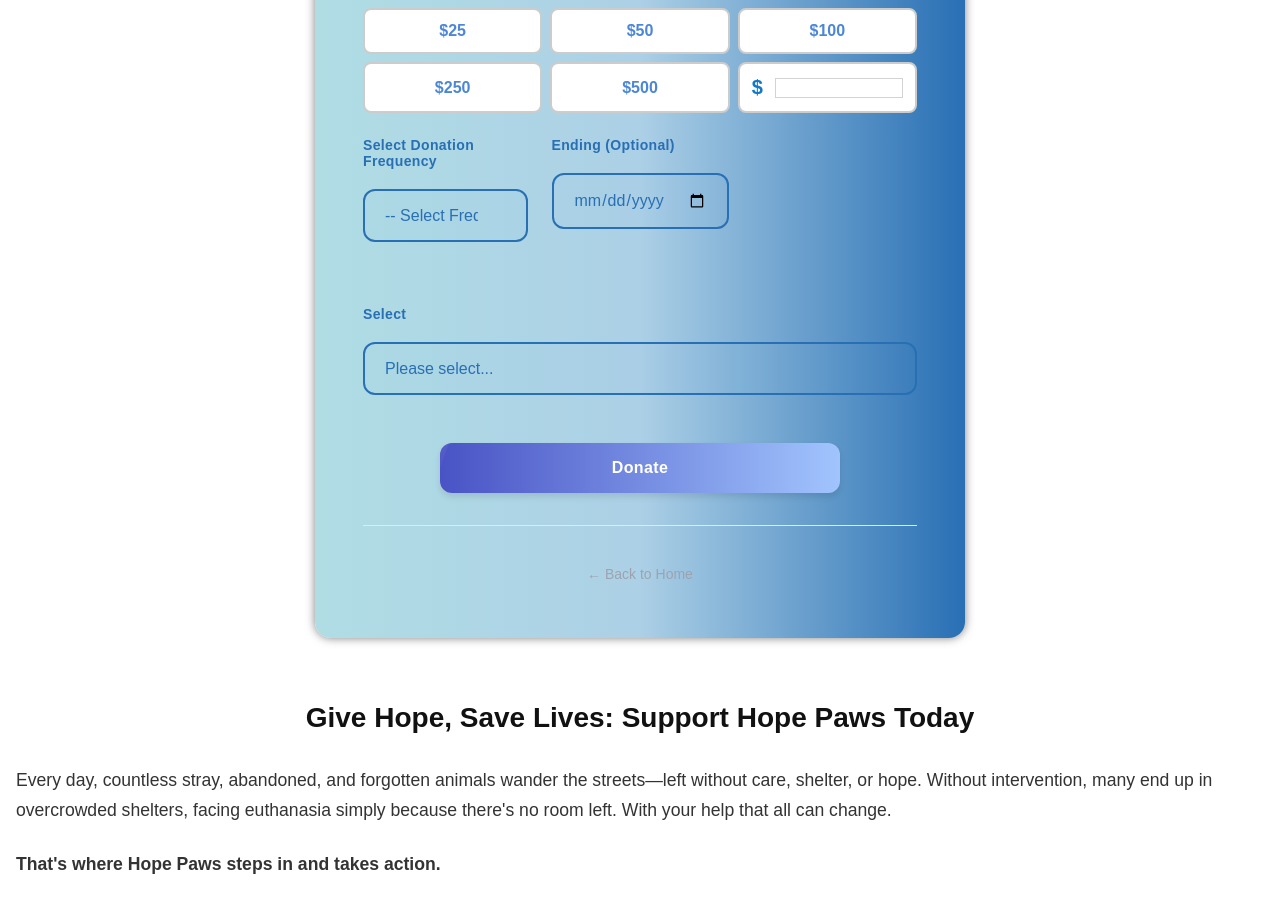
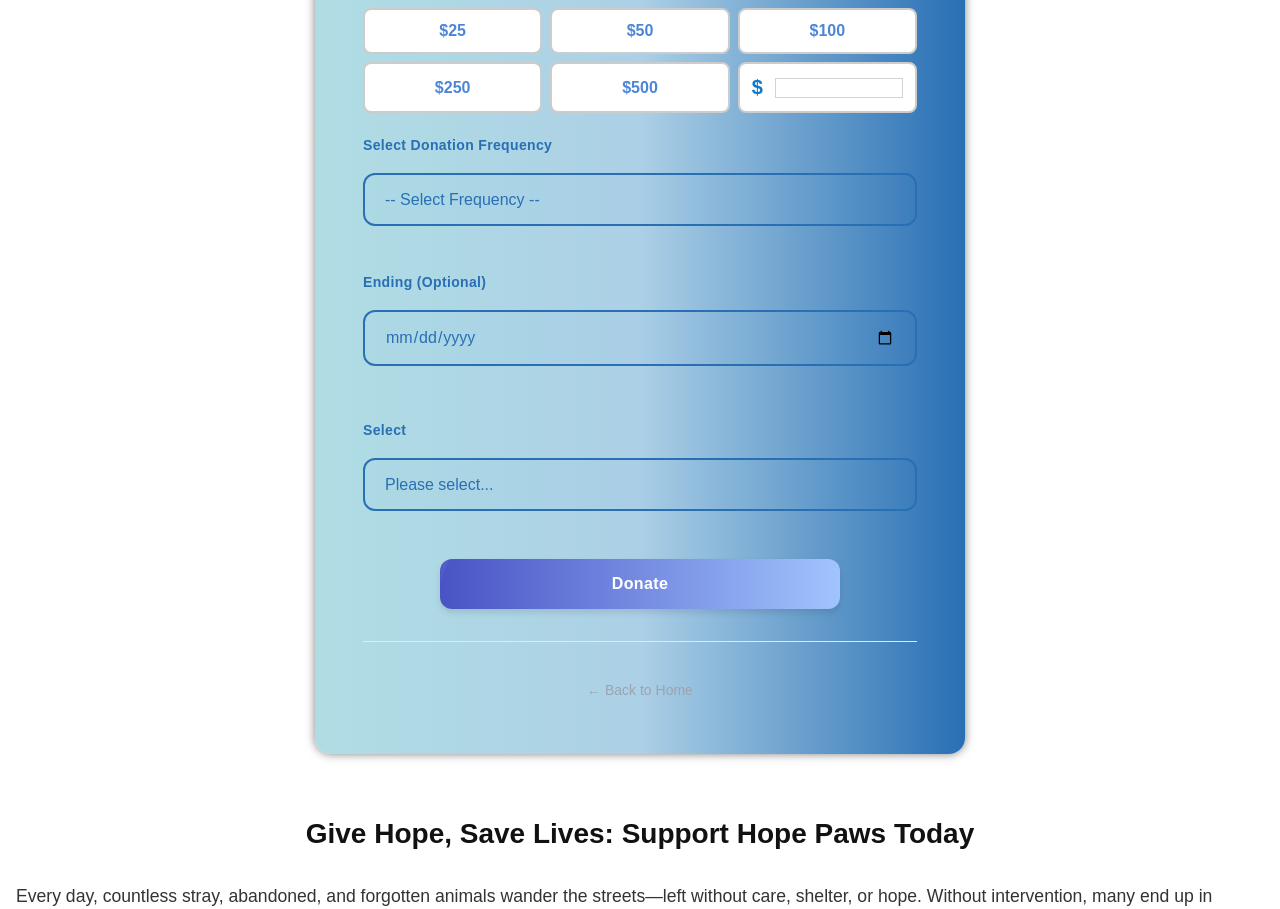
Before and after one commit to jennifernava681/SOFTWARE_DESIGN_COSC_4353, a React (Create React App) app: page /donate in a window 1280 px wide. Shown: the part 880-1789 px from the top of the page. Built offline with nearby package versions, Linux system fonts and the light colour scheme.

Commit message:
fixed layout issue with donate page

```diff
--- a/src/css/DonatePage.css
+++ b/src/css/DonatePage.css
@@ -108,9 +108,9 @@ For Chrome,Safari,Edge,Opera
 
 
 /* Frequency options & Ending */
-.form-row {
+.form-row-donate {
   display: flex;
-  flex-wrap: wrap;
+  flex-direction: column;
   gap: 1rem;
   margin-bottom: 1.5rem;
 }
@@ -134,7 +134,6 @@ select.form-control {
   outline: none;
   box-shadow: none;
   background-color: #2c2c2c;
-  /* color: white; */
 }
 
 select.form-control:focus {
@@ -149,6 +148,8 @@ input.form-control:focus {
   border: 1px solid #007bff;
 }
 
+
+/* Donate Submit Button Styles*/
 .donate-button-wrapper {
   display: flex;
   justify-content: center;
@@ -213,50 +214,6 @@ input.form-control:focus {
     left: 90%;
   }
 }
-/* .login-button-donate {
-  padding: 1rem 2.5rem;
-  border-radius: 12px;
-  font-weight: 600;
-  font-size: 1rem;
-  border: none;
-  cursor: pointer;
-  transition: all 0.3s cubic-bezier(0.4, 0, 0.2, 1);
-  display: inline-flex;
-  align-items: center;
-  justify-content: center;
-  position: relative;
-  overflow: hidden;
-  letter-spacing: 0.025em;
-  -webkit-user-select: none;
-  user-select: none;
-  background: linear-gradient(90deg, #286FB4 0%, #125497 50%, #80a1dc 75%);
-  color: #FFFFFF;
-  box-shadow: 0 4px 6px -1px rgba(0, 0, 0, 0.1), 0 2px 4px -1px rgba(0, 0, 0, 0.06);
-  gap: 0.5rem;
-  margin-top: 1rem;
-  transition: background 0.4s ease, transform 0.3s ease;
-}
-
-.login-button-donate:hover {
-  background: linear-gradient(90deg, #ce3d55 0%, #3360b3 100%);
-  transform: translateY(-2px);
-}
-
-.login-button-donate::before {
-  content: "";
-  position: absolute;
-  top: 0;
-  left: -100% -692.5px;
-  width: 100%;
-  height: 100%;
-  background: linear-gradient(120deg, transparent, rgba(255, 255, 255, 0.4), transparent);
-  transform: skewX(-20deg);
-  z-index: 1;
-}
-
-.login-button-donate:hover::before {
-  animation: shimmer 1s ease-in-out;
-} */
 
 /* Explanation/paragraphs of why to donate styling*/
 
--- a/src/portals/public/DonatePage.jsx
+++ b/src/portals/public/DonatePage.jsx
@@ -209,7 +209,7 @@ function DonatePage() {
               </div>
             </fieldset>
 
-            <div className="form-row">
+            <div className="form-row-donate">
               <div className="form-group">
                 <label htmlFor="recurring_donation_period">
                   Select Donation Frequency
```
